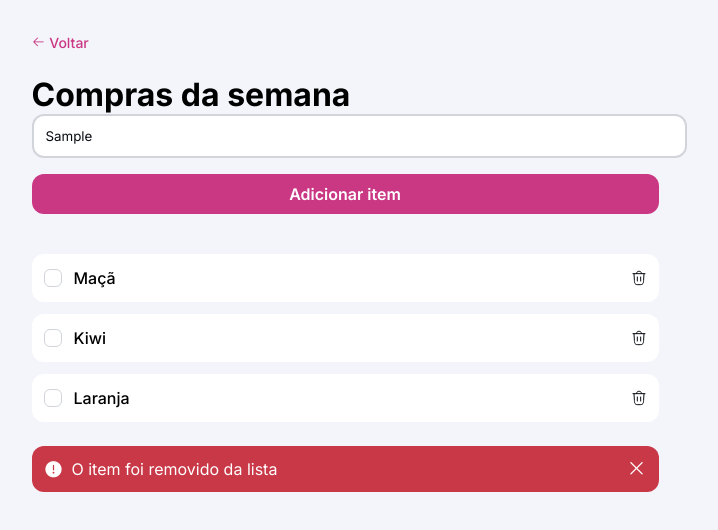
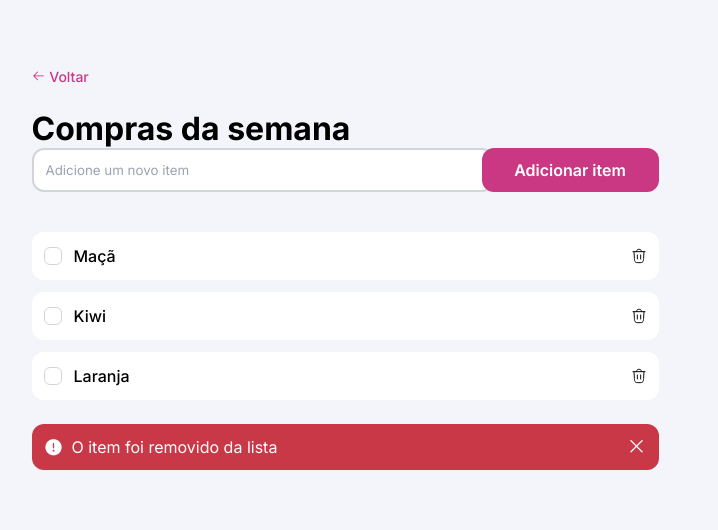
Before and after one commit to LauraA12c/quicklist, a plain HTML site: page index.html in a window 1280 px wide. Both pictures are taken after typing "Sample" into the empty fields and a click on the button "Adicionar item". Shown: the part 74-604 px from the top of the page, without its empty margins (295-1013 px from the left). Drawn offline with nearby package versions, Linux system fonts and the light colour scheme.

Commit message:
criação do js

```diff
--- a/index.html
+++ b/index.html
@@ -17,6 +17,7 @@
 <link rel="preconnect" href="https://fonts.gstatic.com" crossorigin>
 <link href="https://fonts.googleapis.com/css2?family=Inter:ital,opsz,wght@0,14..32,100..900;1,14..32,100..900&display=swap" rel="stylesheet">
   <link rel="stylesheet" href="style.css">
+  <script src="./main.js" defer></script>
   <title>Quicklist</title>
 </head>
 <body>
@@ -30,8 +31,8 @@
     </header>
     <main>
         <section class="add-item">
-    <input type="text" placeholder="Adicioe um novo item" id="item">
-    <button>Adicionar item</button>
+    <input type="text" placeholder="Adicione um novo item" id="item">
+    <button onclick="addItem()">Adicionar item</button>
 </section>
 <section class="list">
     <div class="item">
--- /dev/null
+++ b/main.js
@@ -0,0 +1,14 @@
+const items = []
+
+function addItem() {
+    const itemName = document.querySelector("#item").value
+
+    const item = {
+        name: itemName,
+        checked: false
+    }
+
+    items.push(item)
+
+    document.querySelector("#item").value = ""
+}
--- a/style.css
+++ b/style.css
@@ -202,3 +202,28 @@ button {
     opacity: 0;
     transform: translateY(-10px);
 }
+
+@media(min-width: 627px){
+    header {
+        img {
+            margin-bottom: 6.4rem;
+        }
+    }
+
+    .add-item {
+        display: grid;
+        grid-template-columns: repeat(10, 1fr);
+        gap: 1.6rem;
+
+
+        input {
+            margin-bottom: 0;
+
+            grid-column: 1 / 8;
+        }
+
+        button {
+            grid-column: 8 / 11;
+        }
+    }
+}
```
